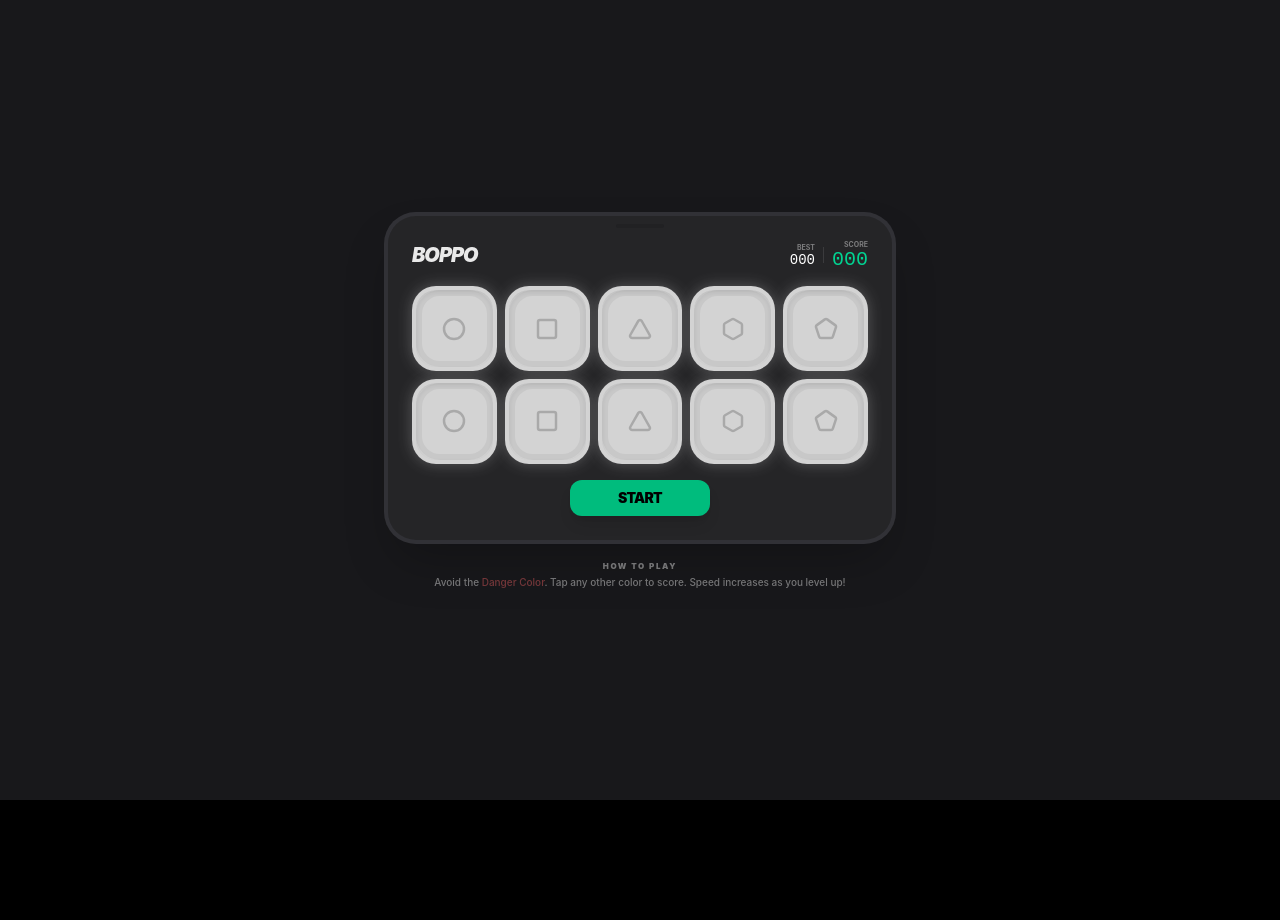
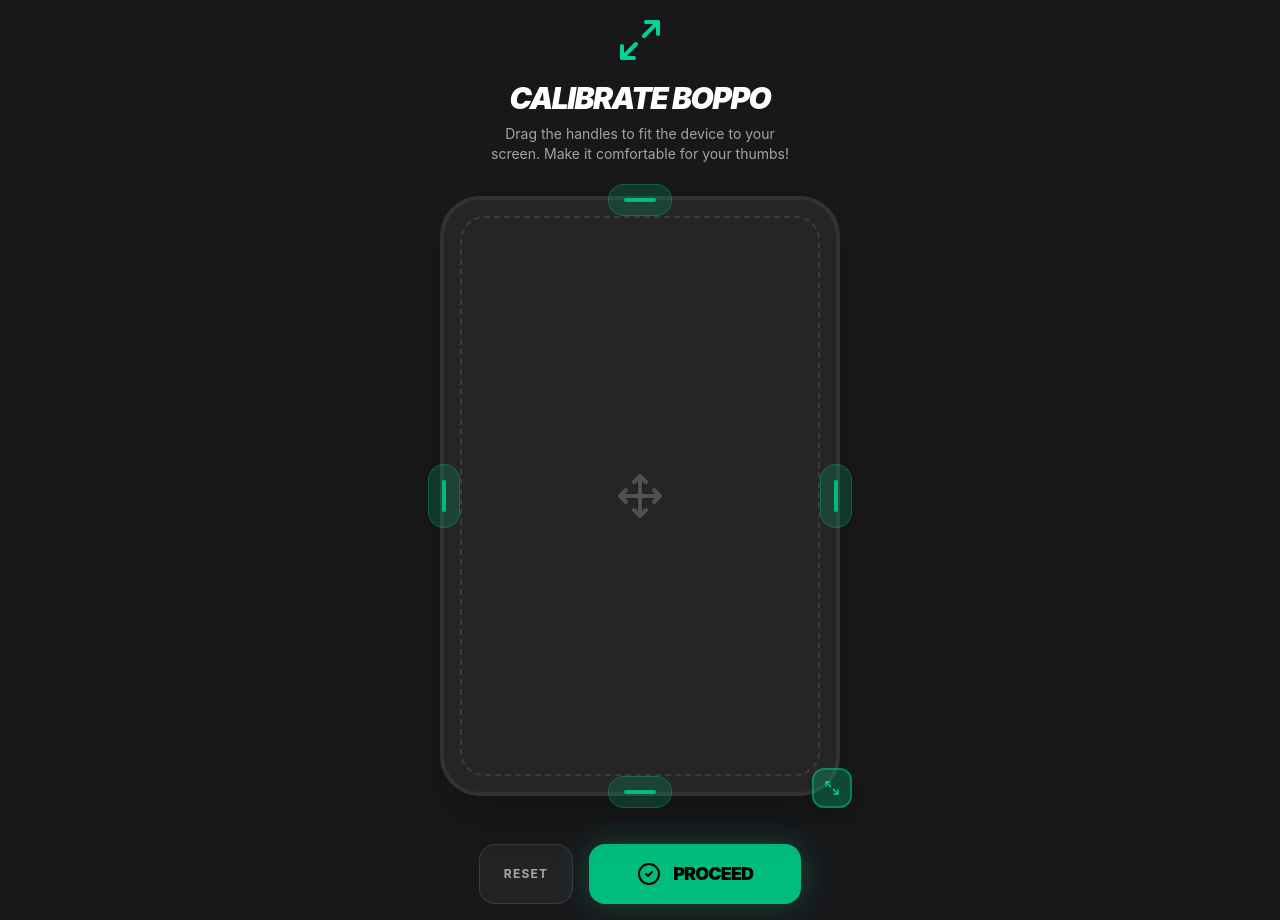
Before and after one commit to syb3rorange/Bots, a React (Vite) app: page / in a window 1280 px wide. Before the commit the page ends 800 px from the top, so only its background shows below. Built offline with nearby package versions, Linux system fonts and the light colour scheme.

Commit message:
feat: Initiate calibration on app start
Sets the initial game state to 'calibrating' and introduces calibration parameters to the game state. This allows the application to determine optimal touch target sizes based on screen dimensions before gameplay begins.

```diff
--- a/src/App.tsx
+++ b/src/App.tsx
@@ -1,8 +1,8 @@
 import React, { useState, useEffect, useCallback, useRef } from 'react';
-import { motion, AnimatePresence } from 'motion/react';
-import { Trophy, Zap, RefreshCw, Music, AlertTriangle, ShieldCheck } from 'lucide-react';
+import { motion, AnimatePresence, useDragControls } from 'motion/react';
+import { Trophy, Zap, RefreshCw, Music, AlertTriangle, ShieldCheck, Maximize2, CheckCircle2, Move } from 'lucide-react';
 import { BOPPO_CONFIG, GAME_COLORS } from './constants';
-import { GameState } from './types';
+import { GameState, CalibrationData } from './types';
 import { BoppoButton } from './components/BoppoButton';
 
 // Sound Manager (Singleton AudioContext to prevent "too many contexts" error)
@@ -76,8 +76,13 @@ export default function App() {
     highScore: 0,
     buttonColors: Array(10).fill(null),
     dangerColor: null,
-    status: 'idle',
-    difficulty: 1
+    status: 'calibrating',
+    difficulty: 1,
+    calibration: {
+      width: Math.min(window.innerWidth - 40, 400),
+      height: Math.min(window.innerHeight - 150, 600),
+      padding: 16
+    }
   });
 
   const spawnTimerRef = useRef<NodeJS.Timeout | null>(null);
@@ -89,15 +94,15 @@ export default function App() {
 
     playSound('start');
     const randomDanger = GAME_COLORS[Math.floor(Math.random() * GAME_COLORS.length)];
-    setGameState({
+    setGameState(prev => ({
+      ...prev,
       score: 0,
       streak: 0,
-      highScore: gameState.highScore,
       buttonColors: Array(10).fill(null),
       dangerColor: randomDanger,
       status: 'playing',
       difficulty: 1
-    });
+    }));
   };
 
   const spawnColor = useCallback(() => {
@@ -192,11 +197,133 @@ export default function App() {
     }
   };
 
+  const finishCalibration = () => {
+    triggerHaptic('light');
+    playSound('tap');
+    setGameState(prev => ({ ...prev, status: 'idle' }));
+  };
+
+  const updateCalibration = (updates: Partial<CalibrationData>) => {
+    setGameState(prev => ({
+      ...prev,
+      calibration: { ...prev.calibration, ...updates }
+    }));
+  };
+
+  if (gameState.status === 'calibrating') {
+    return (
+      <div className={`min-h-screen ${BOPPO_CONFIG.bgClass} text-white font-sans flex flex-col items-center justify-center p-4 safe-area-inset`}>
+        <div className="text-center mb-8">
+          <Maximize2 size={48} className="mx-auto mb-4 text-emerald-400" />
+          <h1 className="text-3xl font-black italic uppercase tracking-tighter mb-2">Calibrate Boppo</h1>
+          <p className="text-sm opacity-60 max-w-xs mx-auto">Drag the handles to fit the device to your screen. Make it comfortable for your thumbs!</p>
+        </div>
+
+        <div className="relative flex items-center justify-center">
+          {/* Resizable Frame Preview */}
+          <div
+            className="bg-zinc-800/90 rounded-[2.5rem] border-4 border-zinc-700/50 shadow-2xl relative flex flex-col p-4"
+            style={{
+              width: gameState.calibration.width,
+              height: gameState.calibration.height
+            }}
+          >
+            <div className="flex-1 border-2 border-dashed border-white/10 rounded-[1.5rem] flex items-center justify-center">
+              <Move className="opacity-20" size={48} />
+            </div>
+
+            {/* Resize Handles */}
+            {/* Top Handle */}
+            <motion.div
+              drag="y"
+              dragMomentum={false}
+              onDrag={(_, info) => updateCalibration({ height: Math.max(300, gameState.calibration.height - info.delta.y * 2) })}
+              className="absolute -top-4 left-1/2 -translate-x-1/2 w-16 h-8 bg-emerald-500/20 hover:bg-emerald-500/40 rounded-full cursor-ns-resize flex items-center justify-center border border-emerald-500/30 z-20"
+            >
+              <div className="w-8 h-1 bg-emerald-500 rounded-full" />
+            </motion.div>
+
+            {/* Left Handle */}
+            <motion.div
+              drag="x"
+              dragMomentum={false}
+              onDrag={(_, info) => updateCalibration({ width: Math.max(200, gameState.calibration.width - info.delta.x * 2) })}
+              className="absolute -left-4 top-1/2 -translate-y-1/2 w-8 h-16 bg-emerald-500/20 hover:bg-emerald-500/40 rounded-full cursor-ew-resize flex items-center justify-center border border-emerald-500/30 z-20"
+            >
+              <div className="w-1 h-8 bg-emerald-500 rounded-full" />
+            </motion.div>
+
+            {/* Right Handle */}
+            <motion.div
+              drag="x"
+              dragMomentum={false}
+              onDrag={(_, info) => updateCalibration({ width: Math.max(200, gameState.calibration.width + info.delta.x * 2) })}
+              className="absolute -right-4 top-1/2 -translate-y-1/2 w-8 h-16 bg-emerald-500/20 hover:bg-emerald-500/40 rounded-full cursor-ew-resize flex items-center justify-center border border-emerald-500/30 z-20"
+            >
+              <div className="w-1 h-8 bg-emerald-500 rounded-full" />
+            </motion.div>
+
+            {/* Bottom Handle */}
+            <motion.div
+              drag="y"
+              dragMomentum={false}
+              onDrag={(_, info) => updateCalibration({ height: Math.max(300, gameState.calibration.height + info.delta.y * 2) })}
+              className="absolute -bottom-4 left-1/2 -translate-x-1/2 w-16 h-8 bg-emerald-500/20 hover:bg-emerald-500/40 rounded-full cursor-ns-resize flex items-center justify-center border border-emerald-500/30 z-20"
+            >
+              <div className="w-8 h-1 bg-emerald-500 rounded-full" />
+            </motion.div>
+
+            {/* Corner Handle (Bottom Right) */}
+            <motion.div
+              drag
+              dragMomentum={false}
+              onDrag={(_, info) => updateCalibration({
+                width: Math.max(200, gameState.calibration.width + info.delta.x * 2),
+                height: Math.max(300, gameState.calibration.height + info.delta.y * 2)
+              })}
+              className="absolute -right-4 -bottom-4 w-10 h-10 bg-emerald-500/30 hover:bg-emerald-500/50 rounded-xl cursor-nwse-resize flex items-center justify-center border-2 border-emerald-500/50 z-30 shadow-lg"
+            >
+              <Maximize2 size={16} className="text-emerald-400 rotate-90" />
+            </motion.div>
+          </div>
+        </div>
+
+        <div className="flex gap-4 mt-12">
+          <button
+            onClick={() => updateCalibration({
+              width: Math.min(window.innerWidth - 40, 400),
+              height: Math.min(window.innerHeight - 200, 600)
+            })}
+            className="bg-white/5 hover:bg-white/10 text-white/60 px-6 py-4 rounded-2xl font-bold uppercase tracking-widest text-xs border border-white/10"
+          >
+            Reset
+          </button>
+
+          <motion.button
+            whileTap={{ scale: 0.95 }}
+            onClick={finishCalibration}
+            className="bg-emerald-500 text-black px-12 py-4 rounded-2xl font-black uppercase tracking-tighter text-lg shadow-[0_0_30px_rgba(16,185,129,0.3)] flex items-center gap-3"
+          >
+            <CheckCircle2 size={24} />
+            Proceed
+          </motion.button>
+        </div>
+      </div>
+    );
+  }
+
   return (
     <div className={`min-h-screen ${BOPPO_CONFIG.bgClass} text-white font-sans selection:bg-white/20 flex flex-col items-center justify-center p-2 transition-colors duration-700 safe-area-inset`}>
 
-      {/* Device Frame */}
-      <div className="w-full max-w-lg bg-zinc-800/90 p-4 sm:p-6 rounded-[2rem] border-4 border-zinc-700/50 shadow-2xl relative overflow-hidden">
+      {/* Device Frame - Uses Calibrated Dimensions */}
+      <div
+        className="bg-zinc-800/90 rounded-[2.5rem] border-4 border-zinc-700/50 shadow-2xl relative overflow-hidden flex flex-col"
+        style={{
+          width: gameState.calibration.width,
+          height: gameState.calibration.height,
+          padding: gameState.calibration.padding
+        }}
+      >
 
         {/* Hardware Details */}
         <div className="absolute top-2 left-1/2 -translate-x-1/2 w-12 h-1 bg-zinc-900 rounded-full opacity-30" />
@@ -240,8 +367,8 @@ export default function App() {
           </AnimatePresence>
         </div>
 
-        {/* The Grid - Optimized for Mobile (5x2 as requested) */}
-        <div className="grid grid-cols-5 gap-2 mb-4">
+        {/* The Grid - Fills the available space */}
+        <div className="grid grid-cols-5 gap-2 mb-4 flex-1 items-center">
           {Array.from({ length: 10 }).map((_, i) => (
             <BoppoButton
               key={i}
@@ -285,20 +412,20 @@ export default function App() {
               className="absolute inset-0 bg-black/90 backdrop-blur-md flex flex-col items-center justify-center z-50 p-6 text-center"
             >
               <motion.div initial={{ scale: 0.9 }} animate={{ scale: 1 }}>
-                <div className="w-20 h-20 bg-red-500/20 rounded-full flex items-center justify-center mx-auto mb-4 border border-red-500/50">
-                  <AlertTriangle size={40} className="text-red-500" />
+                <div className="w-16 h-16 bg-red-500/20 rounded-full flex items-center justify-center mx-auto mb-4 border border-red-500/50">
+                  <AlertTriangle size={32} className="text-red-500" />
                 </div>
-                <h2 className="text-4xl font-black italic uppercase tracking-tighter mb-1">Danger Hit!</h2>
-                <p className="text-sm font-mono opacity-50 mb-8 uppercase tracking-widest">You touched the forbidden color</p>
+                <h2 className="text-3xl font-black italic uppercase tracking-tighter mb-1">Danger Hit!</h2>
+                <p className="text-[10px] font-mono opacity-50 mb-6 uppercase tracking-widest">You touched the forbidden color</p>
 
-                <div className="bg-white/5 rounded-3xl p-6 mb-8 border border-white/10">
-                  <div className="text-[10px] uppercase font-bold opacity-40 mb-1">Final Score</div>
-                  <div className="text-5xl font-mono text-emerald-400">{gameState.score}</div>
+                <div className="bg-white/5 rounded-2xl p-4 mb-6 border border-white/10">
+                  <div className="text-[8px] uppercase font-bold opacity-40 mb-1">Final Score</div>
+                  <div className="text-4xl font-mono text-emerald-400">{gameState.score}</div>
                 </div>
 
                 <button
                   onClick={startGame}
-                  className="w-full bg-white text-black py-4 rounded-2xl font-black uppercase tracking-tighter text-lg"
+                  className="w-full bg-white text-black py-3 rounded-xl font-black uppercase tracking-tighter text-sm"
                 >
                   Try Again
                 </button>
--- a/src/constants.ts
+++ b/src/constants.ts
@@ -27,6 +27,11 @@ export const INITIAL_GAME_STATE: GameState = {
   highScore: 0,
   buttonColors: Array(10).fill(null),
   dangerColor: null,
-  status: 'idle',
-  difficulty: 1
+  status: 'calibrating',
+  difficulty: 1,
+  calibration: {
+    width: 320,
+    height: 480,
+    padding: 16
+  }
 };
--- a/src/types.ts
+++ b/src/types.ts
@@ -1,4 +1,10 @@
 import { LucideIcon } from 'lucide-react';
+
+export interface CalibrationData {
+  width: number;
+  height: number;
+  padding: number;
+}
 
 export interface GameState {
   score: number;
@@ -6,8 +12,9 @@ export interface GameState {
   highScore: number;
   buttonColors: (string | null)[];
   dangerColor: string | null;
-  status: 'idle' | 'playing' | 'gameOver';
+  status: 'idle' | 'playing' | 'gameOver' | 'calibrating';
   difficulty: number; // 1 to 10
+  calibration: CalibrationData;
 }
 
 export interface BoppoButtonProps {
```
